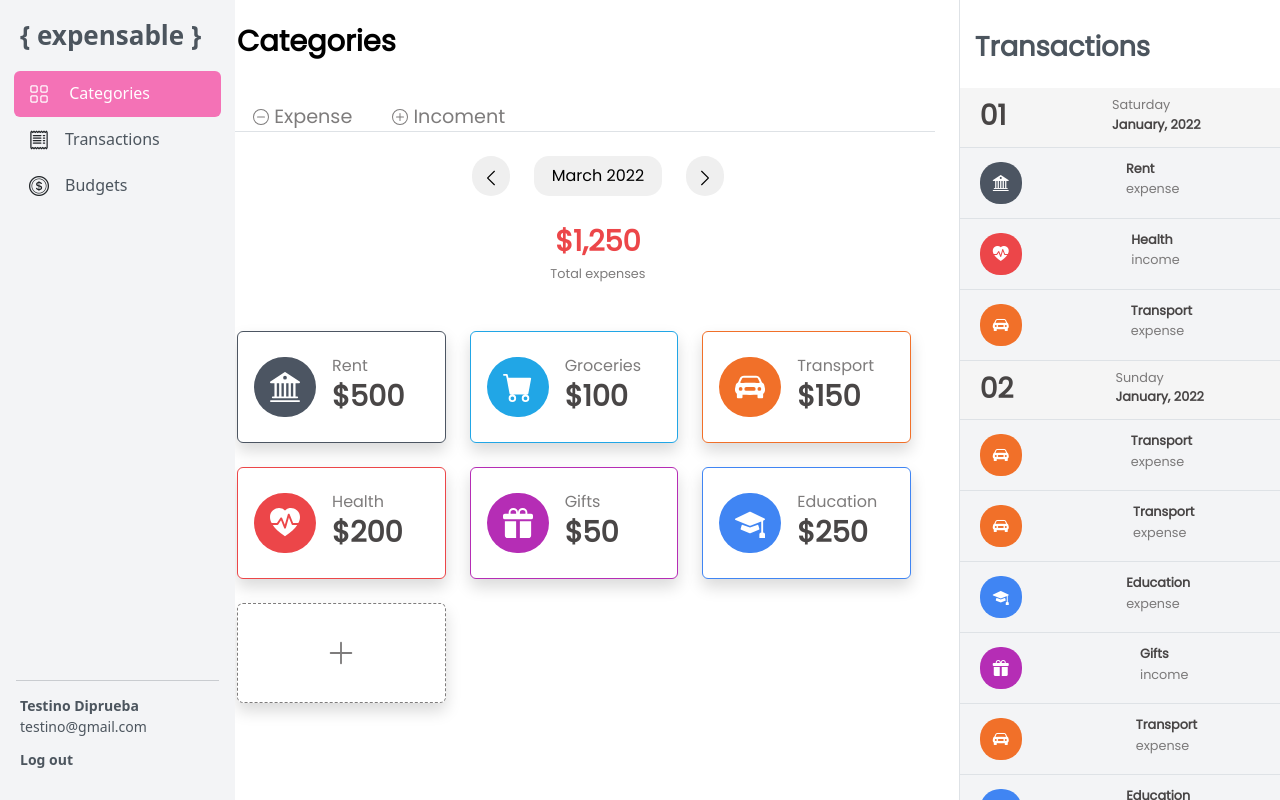
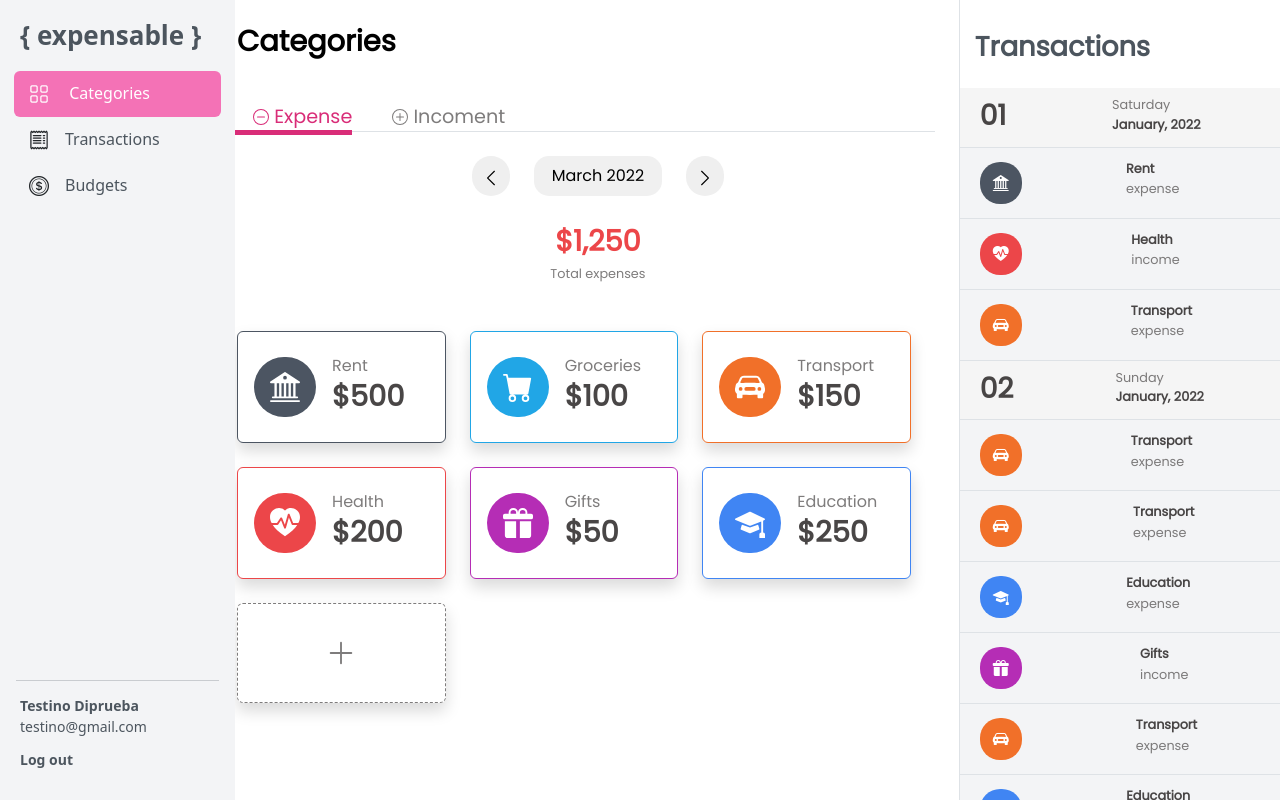
Before and after one commit to saral2829/Proyecto-Transacciones, an Angular app: page / in a window 1280 px wide. Built offline with nearby package versions, Linux system fonts and the light colour scheme.

Commit message:
select expense

```diff
--- a/src/app/Componente/category/category.component.css
+++ b/src/app/Componente/category/category.component.css
@@ -243,6 +243,10 @@
   border-bottom: solid 5px #d92d78 !important;
   color: #d92d78;
 }
+.nav-item .expense-a{
+  border-bottom: solid 5px #d92d78 !important;
+  color: #d92d78;
+}
 
 /*Estilos de botones return y next*/
 .return--button,
--- a/src/app/Componente/category/category.component.html
+++ b/src/app/Componente/category/category.component.html
@@ -6,9 +6,9 @@
   <div>
     <nav>
       <ul class="nav nav-tabs">
-        <li class="nav-item">
-          <a class="" aria-current="page" href="#"
-            ><svg
+        <li class="nav-item" >
+          <a class="expense-a" aria-current="page" href="#"
+           ><svg
               xmlns="http://www.w3.org/2000/svg"
               width="16"
               height="16"
```
